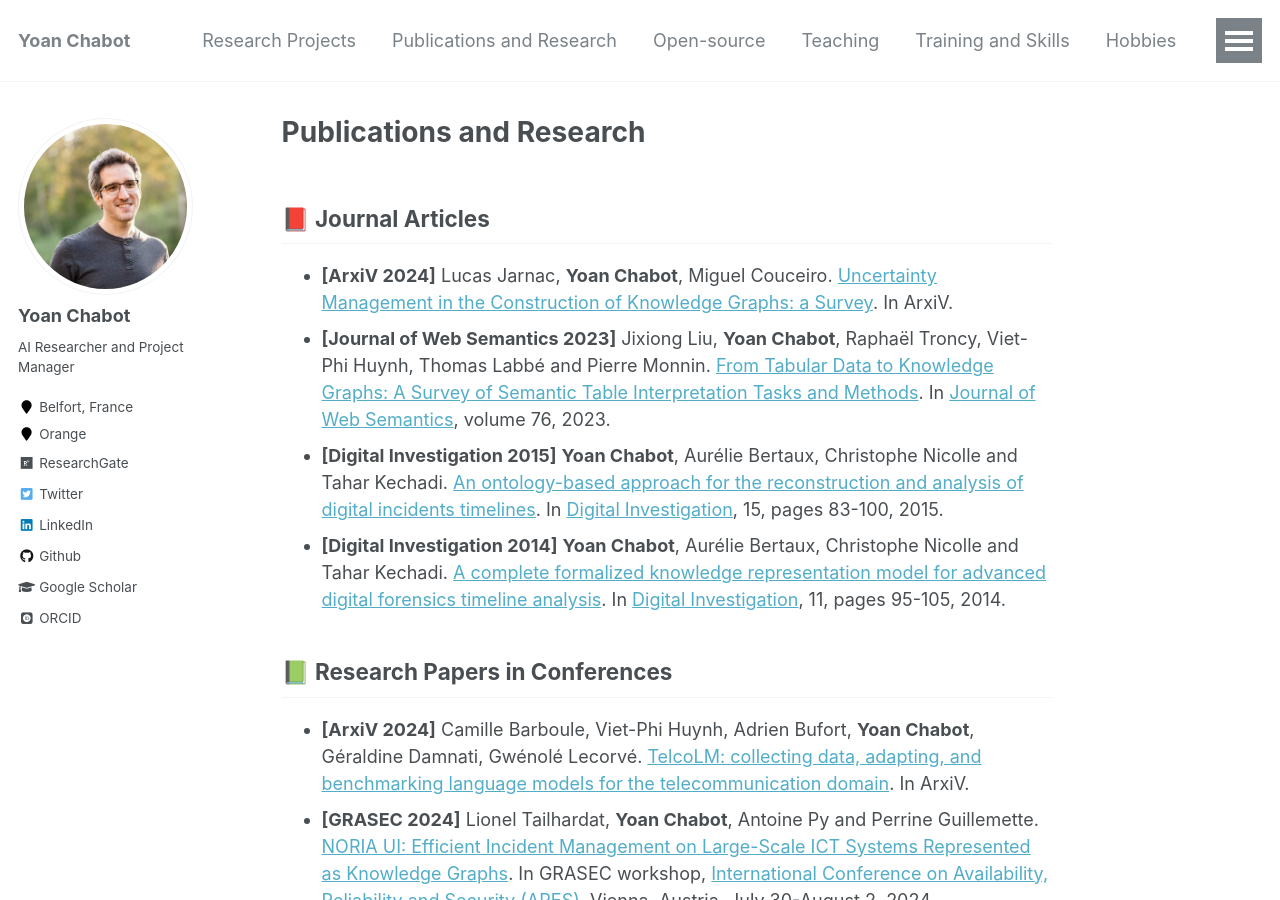
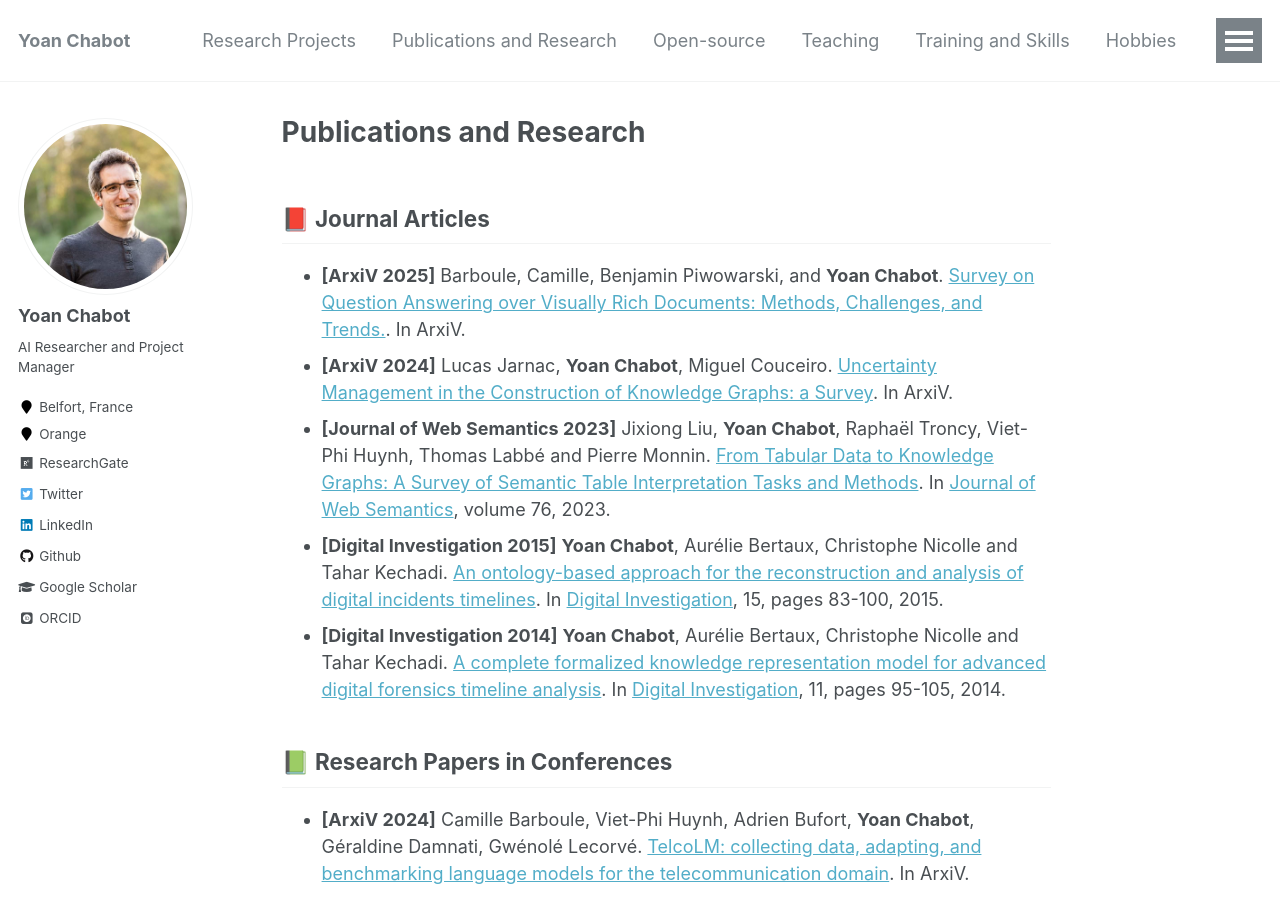
Before and after one commit to yoanchabot/yoanchabot.github.io, a Jekyll site: the page built from _pages/publications.md, in a window 1280 px wide and 900 px high. Built offline with Jekyll 4.4.1, drawn with Linux system fonts in a browser that asks for light colours; some web fonts are replaced.

Commit message:
Update publications.md

```diff
--- a/_pages/publications.md
+++ b/_pages/publications.md
@@ -5,6 +5,7 @@ author_profile: true
 ---
 
 ## 📕 Journal Articles
+* <a name="arxiv_2024_b"></a>**[ArxiV 2025]** Barboule, Camille, Benjamin Piwowarski, and **Yoan Chabot**. [Survey on Question Answering over Visually Rich Documents: Methods, Challenges, and Trends.](https://arxiv.org/pdf/2501.02235). In ArxiV.
 * <a name="arxiv_2024"></a>**[ArxiV 2024]** Lucas Jarnac, **Yoan Chabot**, Miguel Couceiro. [Uncertainty Management in the Construction of Knowledge Graphs: a Survey](https://arxiv.org/pdf/2405.16929). In ArxiV.
 * <a name="jows_2022"></a>**[Journal of Web Semantics 2023]** Jixiong Liu, **Yoan Chabot**, Raphaël Troncy, Viet-Phi Huynh, Thomas Labbé and Pierre Monnin. [From Tabular Data to Knowledge Graphs: A Survey of Semantic Table Interpretation Tasks and Methods](https://github.com/yoanchabot/papers/raw/main/liu2022b.pdf). In [Journal of Web Semantics](https://www.sciencedirect.com/journal/journal-of-web-semantics), volume 76, 2023.
 * <a name="digital_investigation_2015"></a>**[Digital Investigation 2015]** **Yoan Chabot**, Aurélie Bertaux, Christophe Nicolle and Tahar Kechadi. [An ontology-based approach for the reconstruction and analysis of digital incidents timelines](https://github.com/yoanchabot/papers/raw/main/chabot2015a.pdf). In [Digital Investigation](https://www.sciencedirect.com/journal/digital-investigation), 15, pages 83-100, 2015.
```
